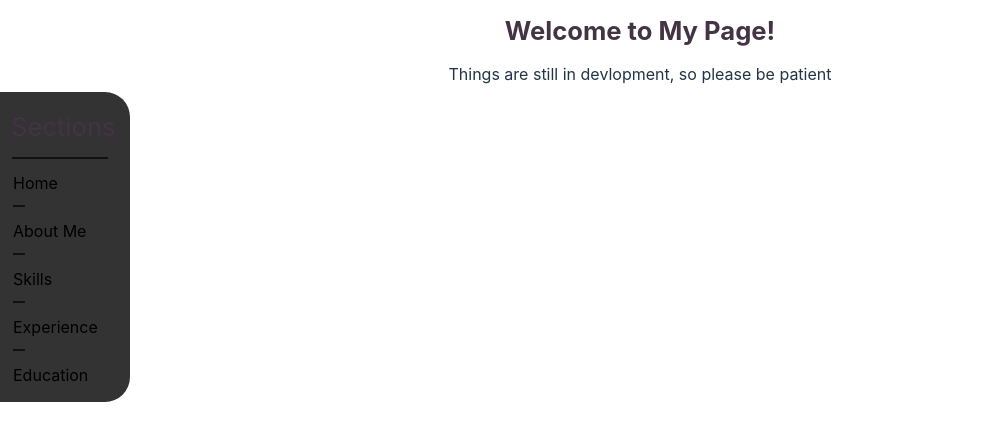
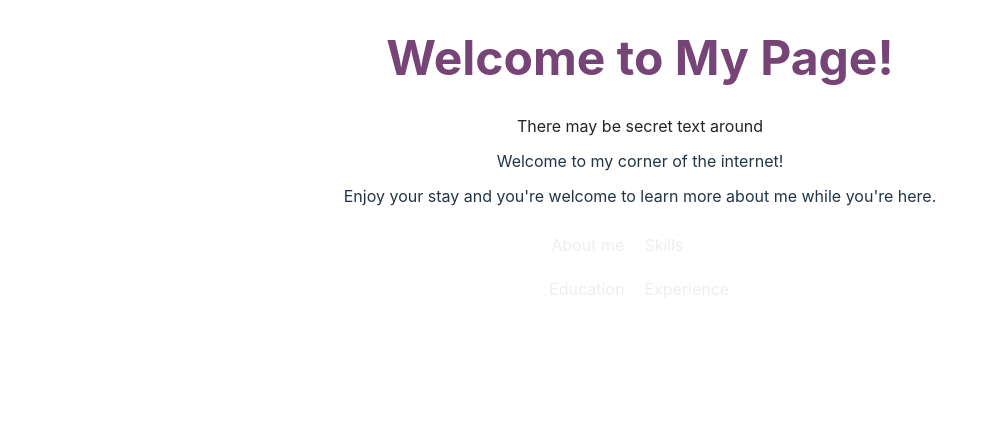
Before and after one commit to Oneleaon/MyPage, a React (Vite) app: page / in a window 1280 px wide. Shown: the top 440 px of the page, without its empty margins (0-998 px from the left). Built offline with nearby package versions, Linux system fonts and the light colour scheme.

Commit message:
Removed the sidebar from the home page. Adjusted css to compensate the changes. Removed the link from clicking the 'section' word on the sidebar

```diff
--- a/src/index.css
+++ b/src/index.css
@@ -1,10 +1,3 @@
-#root {
-  max-width: 100%;
-  margin: auto;
-  padding: 0rem;
-  text-align: center;
-}
-
 :root {
   font-family: Inter, system-ui, Avenir, Helvetica, Arial, sans-serif;
   line-height: 1.5;
@@ -21,8 +14,7 @@
 }
 
 .mainbody {
-  padding-left: 125px;
-  padding-right: 125px;
+  text-align: center;
 }
 
 .sidebar {
@@ -39,21 +31,18 @@
   border-bottom-right-radius: 25px;
 }
 
+.homeLink {
+  color: #eee;
+  text-decoration: none;
+  font-size: 16px;
+  line-height: 1.2;
+}
+
 .sidebarLink {
   text-align: left;
   display: block;
   color: #000;
   padding: 4px 16px 2px 13px;
-  text-decoration: none;
-}
-
-.sidebarh1 {
-  color: #434;
-  font-size: 1.6em;
-  line-height: 1.1;
-  display: block;
-  color: #434;
-  padding: 16px 16px 8px 11px;
   text-decoration: none;
 }
 
@@ -78,16 +67,54 @@ ul {
 
 body {
   margin: 0;
-  display: 0;
-  place-items: center;
   min-width: 0px;
   min-height: 0px;
 }
 
 h1 {
-  color: #434;
+  color: #747;
+  font-size: 48px;
+  line-height: 1.1;
+}
+
+.sidebarh1 {
+  color: #646;
   font-size: 1.6em;
   line-height: 1.1;
+  display: block;
+  padding: 0px 16px 0px 11px;
+  text-decoration: none;
+}
+
+p {
+  font-size: 16px;
+  line-height: 1.2;
+}
+
+.secret {
+  color: #242424;
+}
+
+.row {
+  margin: 0;
+}
+
+.row:after {
+  align-content: center;
+  display: table;
+  clear: both;
+}
+
+.col {
+  margin: 0 auto;
+  float: left;
+  text-align: left;
+  width: 48%;
+  padding: 10px;
+}
+
+.col:nth-child(odd) {
+  text-align: right;
 }
 
 @media (prefers-color-scheme: light) {
--- a/src/routes/home.jsx
+++ b/src/routes/home.jsx
@@ -1,12 +1,30 @@
-import Root from './root'
+import Root from './root';
+import { Link } from 'react-router-dom';
 
 export default function() {
   return(
     <>
-      <Root />
       <div class='mainbody'>
         <h1>Welcome to My Page!</h1>
-        <p>Things are still in devlopment, so please be patient</p>
+        <p class='secret'>There may be secret text around</p>
+        <p>Welcome to my corner of the internet!</p>
+        <p>Enjoy your stay and you're welcome to learn more about me while you're here.</p>
+      </div>
+      <div class='row'>
+        <div class='col'>
+          <Link to='/aboutme' class='homeLink'>About me</Link>
+        </div>
+        <div class='col'>
+          <Link to='/aboutme' class='homeLink'>Skills</Link>
+        </div>
+      </div>
+      <div class='row'>
+        <div class='col'>
+          <Link to='/aboutme' class='homeLink'>Education</Link>
+        </div>
+        <div class='col'>
+          <Link to='/aboutme' class='homeLink'>Experience</Link>
+        </div>
       </div>
     </>
   );
--- a/src/routes/root.jsx
+++ b/src/routes/root.jsx
@@ -3,7 +3,7 @@ import { Link } from 'react-router-dom';
 export default function Root() {
   return (
     <div class='sidebar'>
-      <div><Link to='/' class='sidebarh1'>Sections</Link></div>
+      <h1 class='sidebarh1'>Sections</h1>
       <hr class='eighty'/>
       <nav>
         <ul>
```
